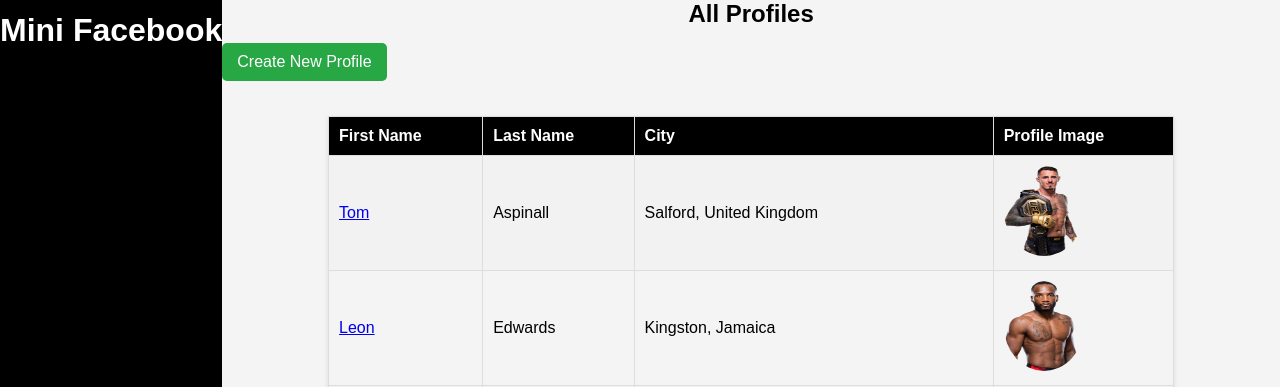
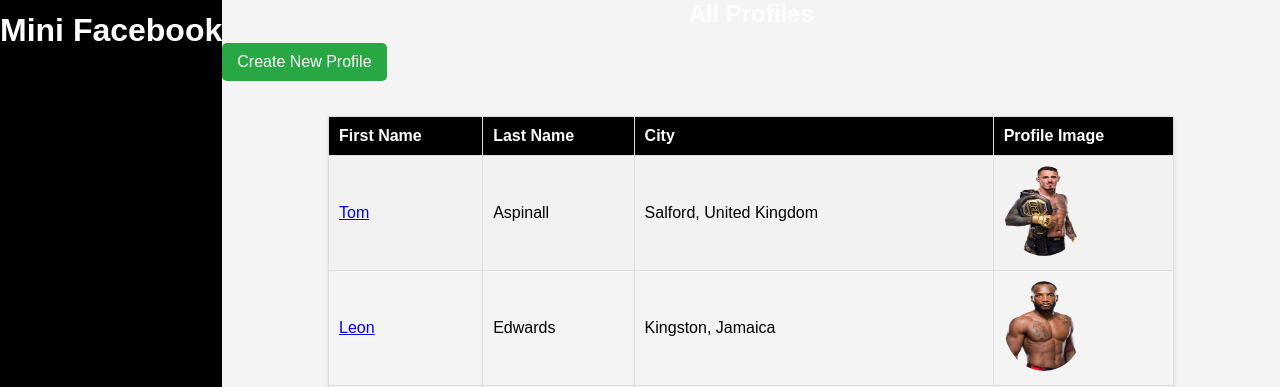
Before and after one commit to chwangbu/cs412_hw5, a Django app: page /mini_fb/ in a window 1280 px wide. Shown: the top 387 px of the page. Run offline with Django 5.2, Linux system fonts and the light colour scheme; data comes from the database, SQL or seed files in the repository.

Commit message:
CSS display messed up, slight changes (hoping for it to work lol)

```diff
--- a/static/css/styles.css
+++ b/static/css/styles.css
@@ -21,6 +21,7 @@ header {
     color: white;
     text-align: center;
     padding: 12px 0;
+    position: relative;
 }
 
 footer {
@@ -37,6 +38,7 @@ footer {
 h1, h2 {
     margin: 0;
     text-align: center;
+    color: white;
 }
 
 table {
```
